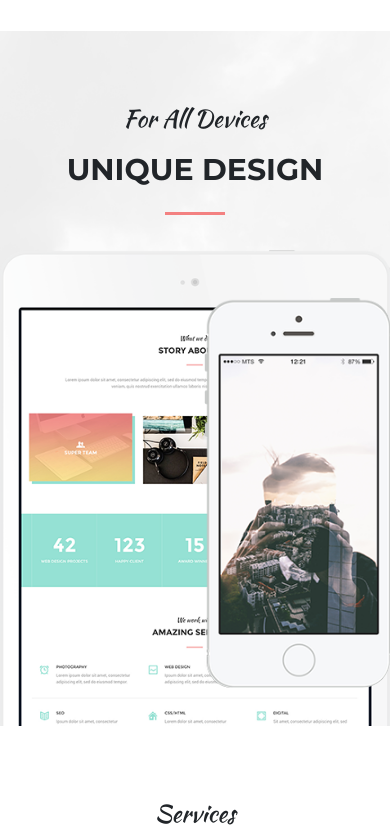
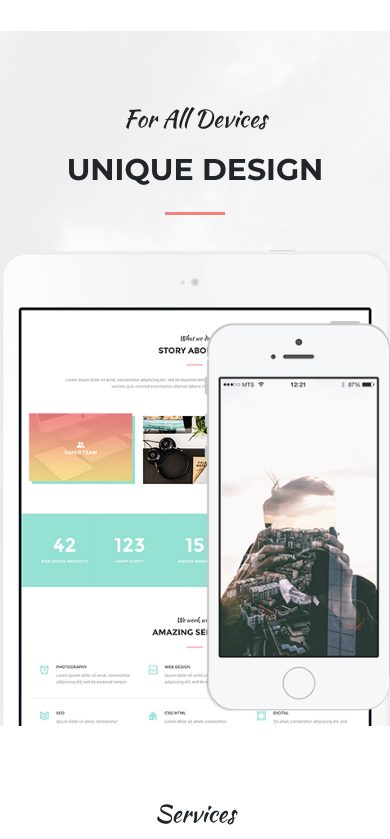
Before and after one commit to myself-alif/mogo.github.io, a plain HTML site: page index.html in a window 390 px wide. Shown: the part 4178-5017 px from the top of the page. Drawn offline with nearby package versions, Linux system fonts and the light colour scheme.

Commit message:
Update styles.css

```diff
--- a/assets/css/styles.css
+++ b/assets/css/styles.css
@@ -862,21 +862,21 @@ footer {
 
 @media (max-width: 430px) {
   .mobile-view {
+    top: 40%;
+  }
+}
+@media (max-width: 396px) {
+  .mobile-view {
     top: 30%;
   }
 }
 @media (max-width: 396px) {
   .mobile-view {
-    top: 20%;
-  }
-}
-@media (max-width: 396px) {
-  .mobile-view {
-    top: 10%;
+    top: 15%;
   }
 }
 @media (max-width: 310px) {
   .mobile-view {
-    top: 2%;
+    top: 5%;
   }
 }
```
